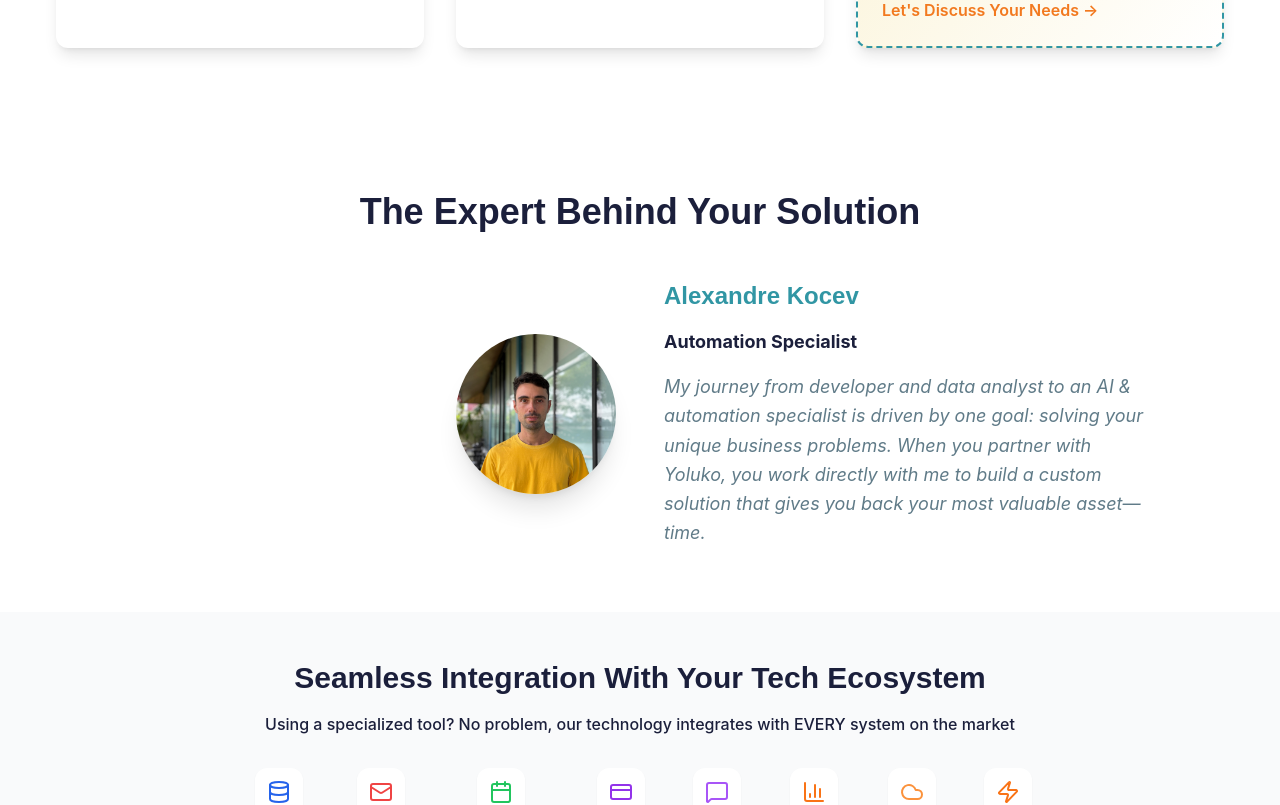
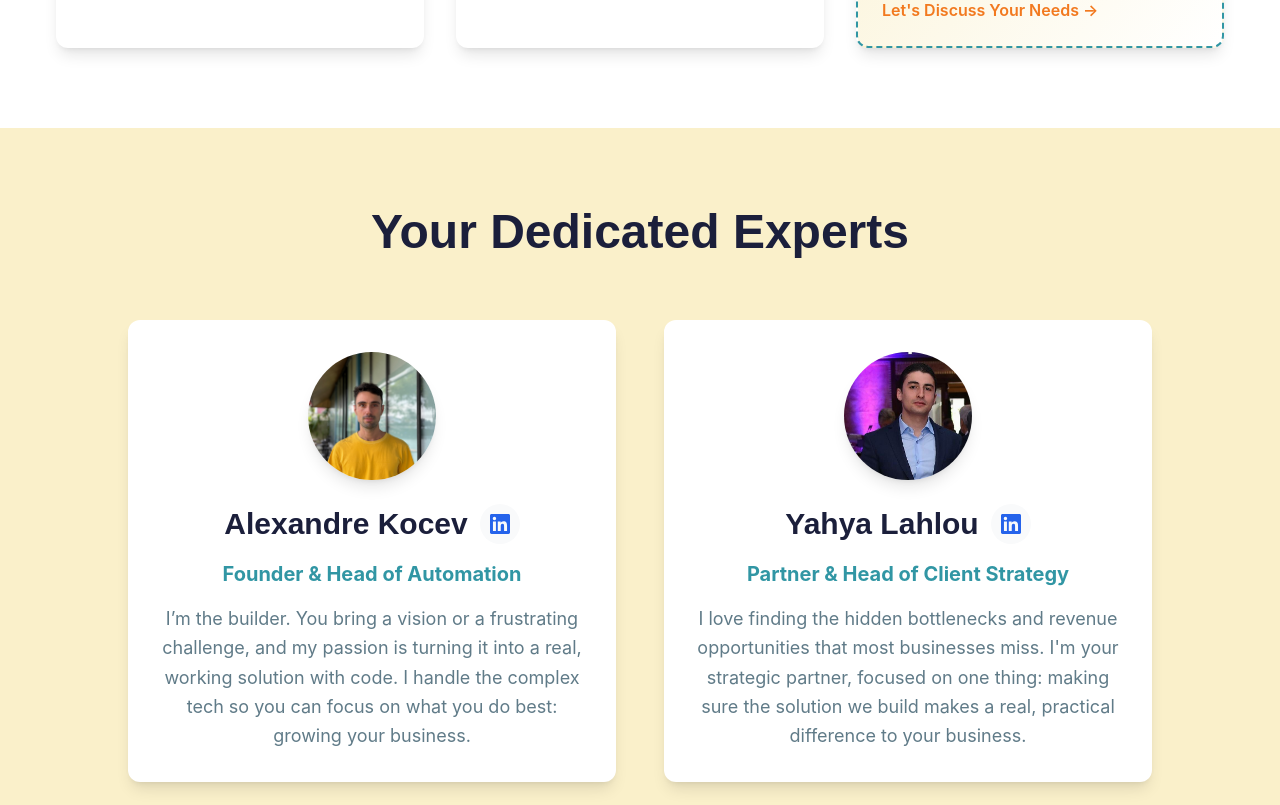
Before and after one commit to alexkocev/yoluko_website, a Next.js app: page /1 in a window 1280 px wide. Shown: the part 3480-4285 px from the top of the page. Built offline with nearby package versions, Linux system fonts and the light colour scheme; no server answers.

Commit message:
Update About section with new team member profile and improved translations

```diff
--- a/src/components/About.tsx
+++ b/src/components/About.tsx
@@ -1,54 +1,91 @@
 
-import { Avatar, AvatarImage, AvatarFallback } from "@/components/ui/avatar";
+// Using regular img tag temporarily to fix image loading issues
+
+interface Profile {
+  name: string;
+  role: string;
+  bio: string;
+  image: string;
+  linkedin: string;
+}
 
 interface AboutProps {
   t: {
     title: string;
-    name: string;
-    role: string;
-    bio: string;
+    profiles: Profile[];
   };
 }
 
 export const About = ({t}: AboutProps) => {
+  const LinkedInIcon = () => (
+    <svg
+      width="20"
+      height="20"
+      viewBox="0 0 24 24"
+      fill="currentColor"
+      className="text-blue-600 hover:text-blue-700 transition-colors"
+    >
+      <path d="M20.447 20.452h-3.554v-5.569c0-1.328-.027-3.037-1.852-3.037-1.853 0-2.136 1.445-2.136 2.939v5.667H9.351V9h3.414v1.561h.046c.477-.9 1.637-1.85 3.37-1.85 3.601 0 4.267 2.37 4.267 5.455v6.286zM5.337 7.433a2.062 2.062 0 01-2.063-2.065 2.064 2.064 0 112.063 2.065zm1.782 13.019H3.555V9h3.564v11.452zM22.225 0H1.771C.792 0 0 .774 0 1.729v20.542C0 23.227.792 24 1.771 24h20.451C23.2 24 24 23.227 24 22.271V1.729C24 .774 23.2 0 22.222 0h.003z"/>
+    </svg>
+  );
+
   return (
-    <section id="about" className="py-16 px-4 md:px-6 bg-background">
+    <section id="about" className="py-20 px-4 md:px-6 bg-yoluko-cream">
       <div className="container mx-auto">
-        <div className="text-center mb-12">
-          <h2 className="text-3xl lg:text-4xl font-bold text-yoluko-navy mb-4">
+        <div className="text-center mb-16">
+          <h2 className="text-3xl sm:text-4xl lg:text-5xl font-bold text-yoluko-navy mb-6">
             {t.title}
           </h2>
         </div>
 
-        <div className="grid md:grid-cols-2 gap-12 items-center max-w-5xl mx-auto">
-          {/* Left Column - Professional Photo */}
-          <div className="flex justify-center md:justify-end">
-            <div className="relative">
-              <Avatar className="w-40 h-40 shadow-xl">
-                <AvatarImage
-                  src="/images/Profile Alex.png"
-                  alt="Alexandre Kocev"
-                  className="object-cover"
+        <div className="grid lg:grid-cols-2 gap-12 max-w-5xl mx-auto">
+          {t.profiles.map((profile, index) => (
+            <div
+              key={index}
+              className="bg-white rounded-xl shadow-lg hover:shadow-xl transition-all hover-scale p-8 animate-fade-in"
+              style={{ animationDelay: `${index * 0.2}s` }}
+            >
+              {/* Profile Photo */}
+              <div className="flex justify-center mb-6">
+                <div className="w-32 h-32 rounded-full overflow-hidden shadow-lg">
+                  <img
+                    src={profile.image}
+                    alt={profile.name}
+                    className="w-full h-full object-cover"
                   />
-                <AvatarFallback className="w-40 h-40 text-2xl bg-yoluko-cream text-yoluko-navy">
-                  AK
-                </AvatarFallback>
-              </Avatar>
                 </div>
               </div>
 
-          {/* Right Column - Content */}
-          <div className="space-y-4">
-            <h3 className="text-2xl font-bold text-yoluko-teal">
-              {t.name}
+              {/* Profile Content */}
+              <div className="text-center space-y-4">
+                {/* Name with LinkedIn Icon */}
+                <div className="flex items-center justify-center gap-3">
+                  <h3 className="text-2xl sm:text-3xl font-bold text-yoluko-navy">
+                    {profile.name}
                   </h3>
-            <p className="text-lg font-bold text-yoluko-navy">
-              {t.role}
+                  <a
+                    href={profile.linkedin}
+                    target="_blank"
+                    rel="noopener noreferrer"
+                    className="inline-flex items-center justify-center w-10 h-10 bg-gray-50 hover:bg-gray-100 rounded-full transition-colors group"
+                    aria-label={`View ${profile.name}'s LinkedIn profile`}
+                  >
+                    <LinkedInIcon />
+                  </a>
+                </div>
+
+                {/* Role */}
+                <p className="text-xl font-bold text-yoluko-teal">
+                  {profile.role}
                 </p>
-            <p className="text-yoluko-slate leading-relaxed text-lg italic">
-              {t.bio}
+
+                {/* Bio */}
+                <p className="text-yoluko-slate leading-relaxed text-lg">
+                  {profile.bio}
                 </p>
               </div>
+            </div>
+          ))}
         </div>
       </div>
     </section>
--- a/src/messages/en.json
+++ b/src/messages/en.json
@@ -86,10 +86,23 @@
     "custom_solution_cta": "Let's Discuss Your Needs →"
   },
   "About": {
-    "title": "The Expert Behind Your Solution",
-    "name": "Alexandre Kocev",
-    "role": "Automation Specialist",
-    "bio": "My journey from developer and data analyst to an AI & automation specialist is driven by one goal: solving your unique business problems. When you partner with Yoluko, you work directly with me to build a custom solution that gives you back your most valuable asset—time."
+    "title": "Your Dedicated Experts",
+    "profiles": [
+      {
+        "name": "Alexandre Kocev",
+        "role": "Founder & Head of Automation",
+        "bio": "I’m the builder. You bring a vision or a frustrating challenge, and my passion is turning it into a real, working solution with code. I handle the complex tech so you can focus on what you do best: growing your business.",
+        "image": "/images/Profile Alex.png",
+        "linkedin": "https://www.linkedin.com/in/alexandre-kocev"
+      },
+      {
+        "name": "Yahya Lahlou",
+        "role": "Partner & Head of Client Strategy",
+        "bio": "I love finding the hidden bottlenecks and revenue opportunities that most businesses miss. I'm your strategic partner, focused on one thing: making sure the solution we build makes a real, practical difference to your business.",
+        "image": "/images/Profile Yahya.jpeg",
+        "linkedin": "https://www.linkedin.com/in/yahya-lahlou-080a24163"
+      }
+    ]
   },
   "TechIntegration": {
     "title": "Seamless Integration With Your Tech Ecosystem",
--- a/src/messages/fr.json
+++ b/src/messages/fr.json
@@ -86,10 +86,23 @@
     "custom_solution_cta": "Discutons de vos besoins →"
   },
   "About": {
-    "title": "L'Expert Derrière Votre Solution",
-    "name": "Alexandre Kocev",
-    "role": "Spécialiste en Automatisation IA",
-    "bio": "Mon parcours de développeur et data analyst à spécialiste en IA et automatisation est motivé par un seul objectif : résoudre tous vos problèmes d'entreprise. Lorsque vous vous associez à Yoluko, vous travaillez directement avec moi pour construire une solution d'automatisation IA sur mesure qui vous redonne votre atout le plus précieux : le temps."
+    "title": "Vos Experts",
+    "profiles": [
+      {
+        "name": "Alexandre Kocev",
+        "role": "Fondateur & Architecte d'Automatisation",
+        "bio": "En tant que fondateur et architecte, je conçois personnellement les automatisations sur mesure qui répondent à vos défis spécifiques. Mon objectif est de transformer vos besoins opérationnels en une solution technique puissante et parfaitement intégrée.",
+        "image": "/images/Profile Alex.png",
+        "linkedin": "https://www.linkedin.com/in/alexandre-kocev"
+      },
+      {
+        "name": "Yahya Lahlou",
+        "role": "Partenaire & Responsable Stratégie Client",
+        "bio": "Fort de mon expérience en stratégie d'entreprise et partenariats chez Dell, je m'assure que la solution que nous construisons est parfaitement alignée sur vos objectifs. J'agis en tant que partenaire stratégique pour définir la feuille de route et garantir un retour sur investissement clair.",
+        "image": "/images/Profile Yahya.jpeg",
+        "linkedin": "https://www.linkedin.com/in/yahya-lahlou-080a24163"
+      }
+    ]
   },
   "TechIntegration": {
     "title": "Compatible avec tous vos outils",
```
Also changed, not shown: public/images/Profile Yahya.jpeg (added). Lines whose indentation alone changed are shown as unchanged.
